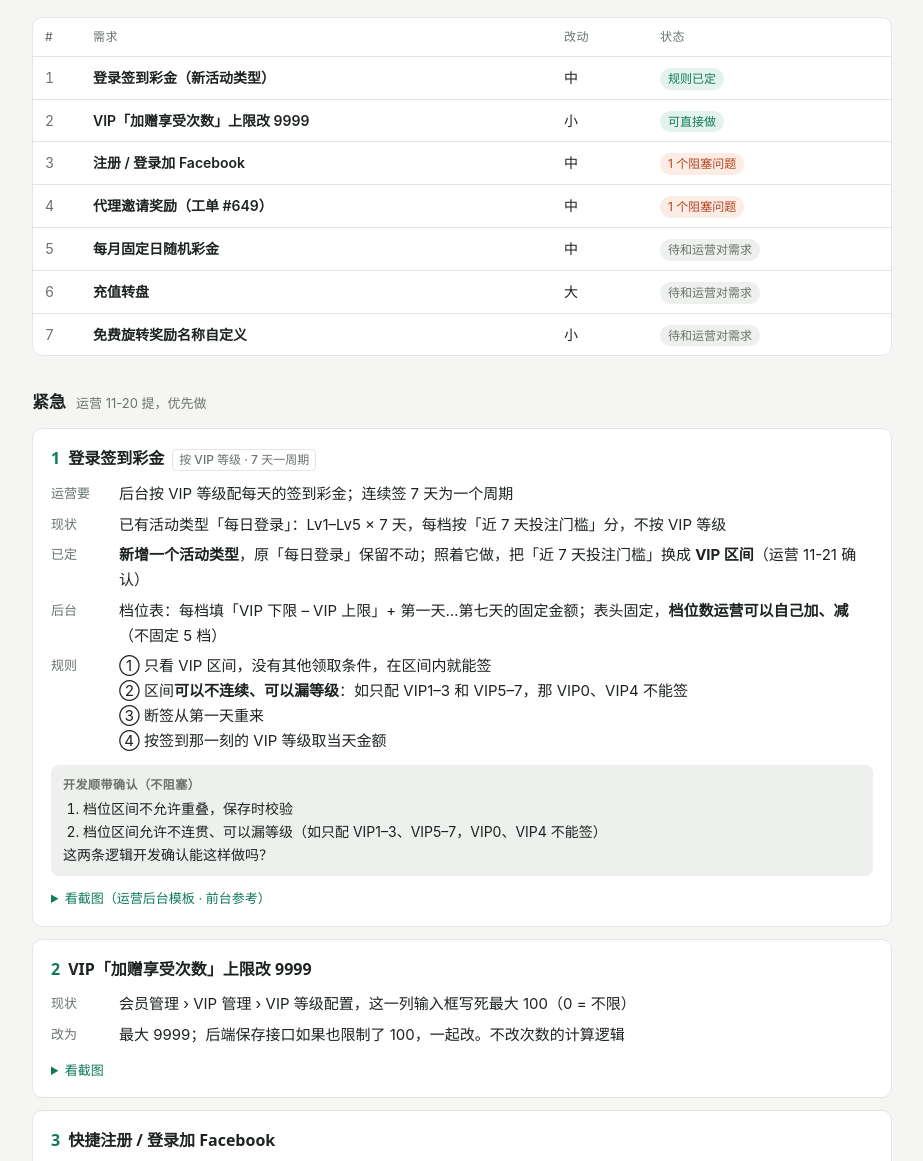
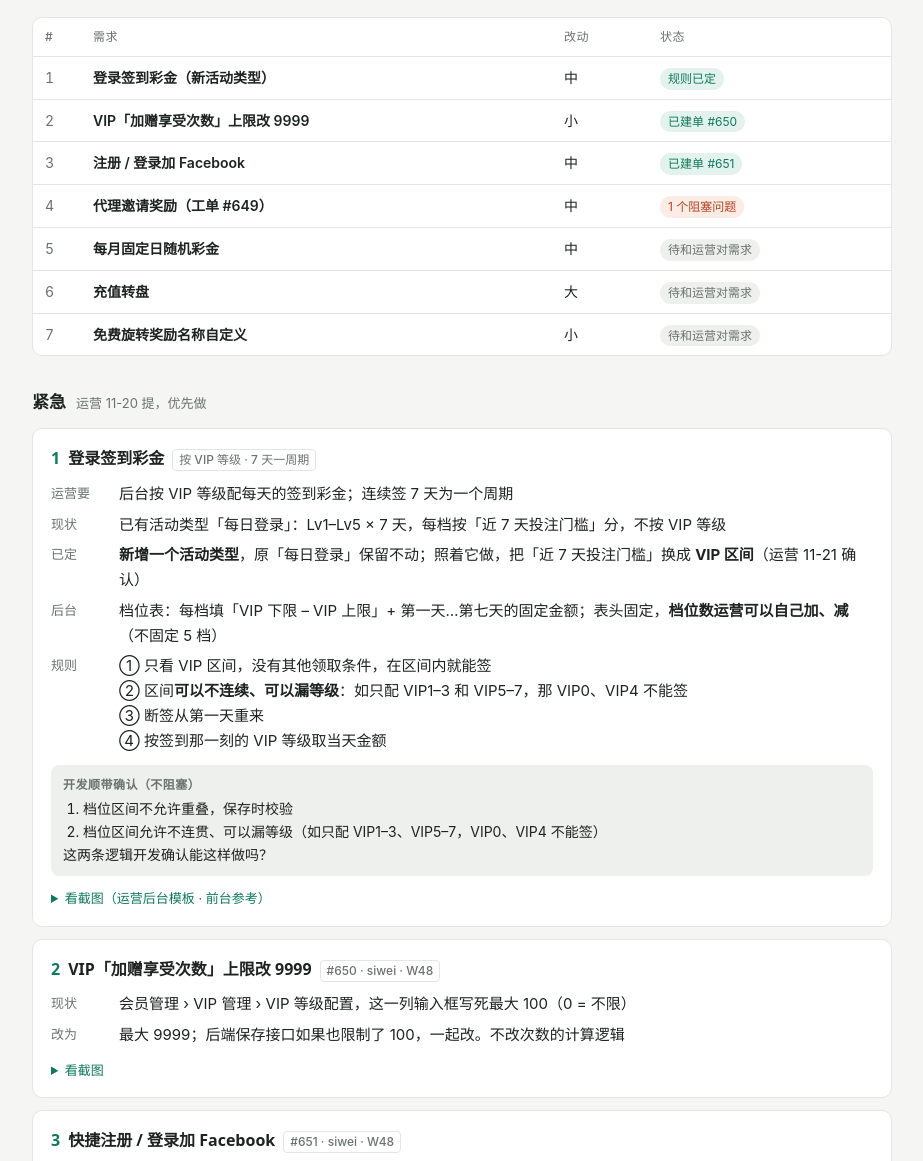
Before and after one commit to harveyhashit-lgtm/dg-proto, a plain HTML site: page dev-review-1121/index.html in a window 1280 px wide. Shown: the part 96-1257 px from the top of the page, without its empty margins (178-1101 px from the left). Drawn offline with Linux system fonts and the light colour scheme.

Commit message:
过会汇总页标上 #650、#651
Co-Authored-By: Claude Opus 5.5 <noreply@anthropic.com>

```diff
--- a/dev-review-1121/index.html
+++ b/dev-review-1121/index.html
@@ -67,8 +67,8 @@ summary:focus-visible{outline:2px solid var(--accent);outline-offset:2px}
 <div class="overview"><table>
 <tr><th>#</th><th>需求</th><th>改动</th><th>状态</th></tr>
 <tr><td class="n">1</td><td><a href="#i1">登录签到彩金（新活动类型）</a></td><td>中</td><td><span class="pill ok">规则已定</span></td></tr>
-<tr><td class="n">2</td><td><a href="#i2">VIP「加赠享受次数」上限改 9999</a></td><td>小</td><td><span class="pill ok">可直接做</span></td></tr>
-<tr><td class="n">3</td><td><a href="#i3">注册 / 登录加 Facebook</a></td><td>中</td><td><span class="pill block">1 个阻塞问题</span></td></tr>
+<tr><td class="n">2</td><td><a href="#i2">VIP「加赠享受次数」上限改 9999</a></td><td>小</td><td><span class="pill ok">已建单 #650</span></td></tr>
+<tr><td class="n">3</td><td><a href="#i3">注册 / 登录加 Facebook</a></td><td>中</td><td><span class="pill ok">已建单 #651</span></td></tr>
 <tr><td class="n">4</td><td><a href="#i4">代理邀请奖励（工单 #649）</a></td><td>中</td><td><span class="pill block">1 个阻塞问题</span></td></tr>
 <tr><td class="n">5</td><td><a href="#i5">每月固定日随机彩金</a></td><td>中</td><td><span class="pill wait">待和运营对需求</span></td></tr>
 <tr><td class="n">6</td><td><a href="#i6">充值转盘</a></td><td>大</td><td><span class="pill wait">待和运营对需求</span></td></tr>
@@ -94,7 +94,7 @@ summary:focus-visible{outline:2px solid var(--accent);outline-offset:2px}
 </section>
 
 <section class="item" id="i2">
-<h3><span class="no">2</span>VIP「加赠享受次数」上限改 9999</h3>
+<h3><span class="no">2</span>VIP「加赠享受次数」上限改 9999<span class="tag">#650 · siwei · W48</span></h3>
 <dl>
 <dt>现状</dt><dd>会员管理 › VIP 管理 › VIP 等级配置，这一列输入框写死最大 100（0 = 不限）</dd>
 <dt>改为</dt><dd>最大 9999；后端保存接口如果也限制了 100，一起改。不改次数的计算逻辑</dd>
@@ -105,7 +105,7 @@ summary:focus-visible{outline:2px solid var(--accent);outline-offset:2px}
 </section>
 
 <section class="item" id="i3">
-<h3><span class="no">3</span>快捷注册 / 登录加 Facebook</h3>
+<h3><span class="no">3</span>快捷注册 / 登录加 Facebook<span class="tag">#651 · siwei · W48</span></h3>
 <dl>
 <dt>现状</dt><dd>注册弹窗「OR」下面只有 Telegram、Google</dd>
 <dt>改为</dt><dd>加 Facebook 按钮，流程和 Google 一样：新用户自动注册，老用户直接登录；注册奖励、邀请码、渠道归因照常生效</dd>
```
